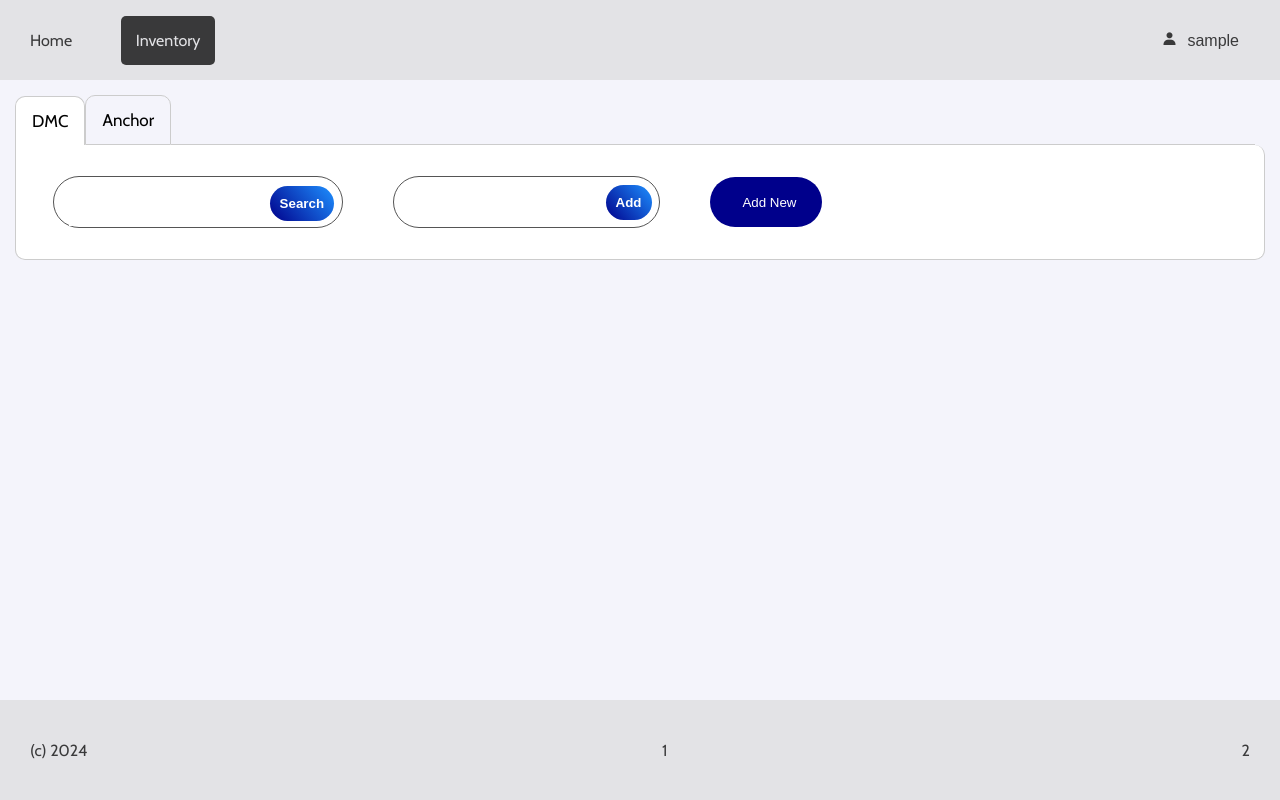
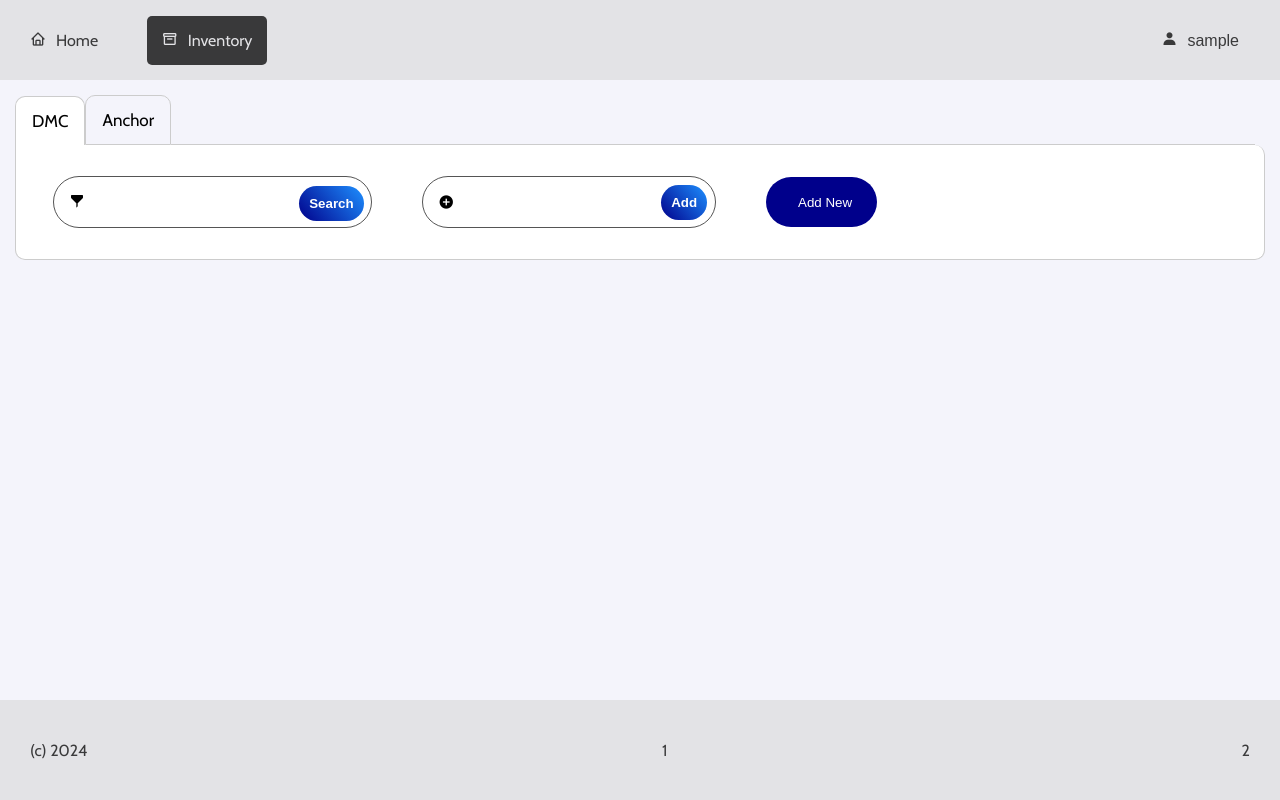
Before and after one commit to jakebusse/craftracker, a PHP site: page /inventory in a window 1280 px wide. Run offline with PHP 8.4, Linux system fonts and the light colour scheme; the visitor is signed in with stand-in values (Sample User, id 1); a stand-in replaces the project's code that opens the database connection.

Commit message:
adjusted icons

```diff
--- a/inventory.php
+++ b/inventory.php
@@ -65,14 +65,14 @@
         <div class="inventory-actions">
             <div>
             <form>
-                <label for="filter"><i class="fa-solid fa-filter"></i>
+                <label for="filter"><i class="bx bxs-filter-alt"></i>
                 <input type="text" class="text" id="filter" name="filter" />
                 <input type="submit" id="submit" value="Search" />
             </form>
             </div>
             <div>
                 <form>
-                    <label for="quickadd"><i class="fa-solid fa-circle-plus"></i></label>
+                    <label for="quickadd"><i class="bx bxs-plus-circle"></i></label>
                     <input type="text" class="text" id="quickadd" name="quickadd" />
                     <input type="submit" id="submit" value="Add" />
                 </form>
--- a/main.php
+++ b/main.php
@@ -53,15 +53,15 @@
     <body onload="setAccentColor([\'header\',\'footer\'],' . $_SESSION['color'] . ')">
         <header class="header" id="header">
             <div class="header-left">
-                <a href="./home" id="' . ($current_file_name == 'home.php' ? 'active' : '') . '">Home</a>
-                <a href="./inventory" id="' . ($current_file_name == 'inventory.php' ? 'active' : '') . '">Inventory</a>
+                <a href="./home" id="' . ($current_file_name == 'home.php' ? 'active' : '') . '"><i class="bx bx-home"></i>Home</a>
+                <a href="./inventory" id="' . ($current_file_name == 'inventory.php' ? 'active' : '') . '"><i class="bx bx-box"></i>Inventory</a>
             </div>
 
             <div class="header-right">
                 <div class="dropdown">
                     <button onclick="showDropdown()" class="icon profilebtn"><i class="bx bxs-user"></i>'.$_SESSION['user'].'</button>
                     <div id="profileMenu" class="dropdown-menu">
-                        <a href="#home"><i class="bx bx-window-alt"></i>My Page <i>(beta)</i></a>
+                        <!--- <a href="#home"><i class="bx bx-window-alt"></i>My Page <i>(beta)</i></a> -->
                         <a href="#about"><i class="bx bxs-user-account"></i>My Account</a>
                         <a href="./auth/logout"><i class="bx bx-log-out"></i>Logout</a>
                     </div>
```
